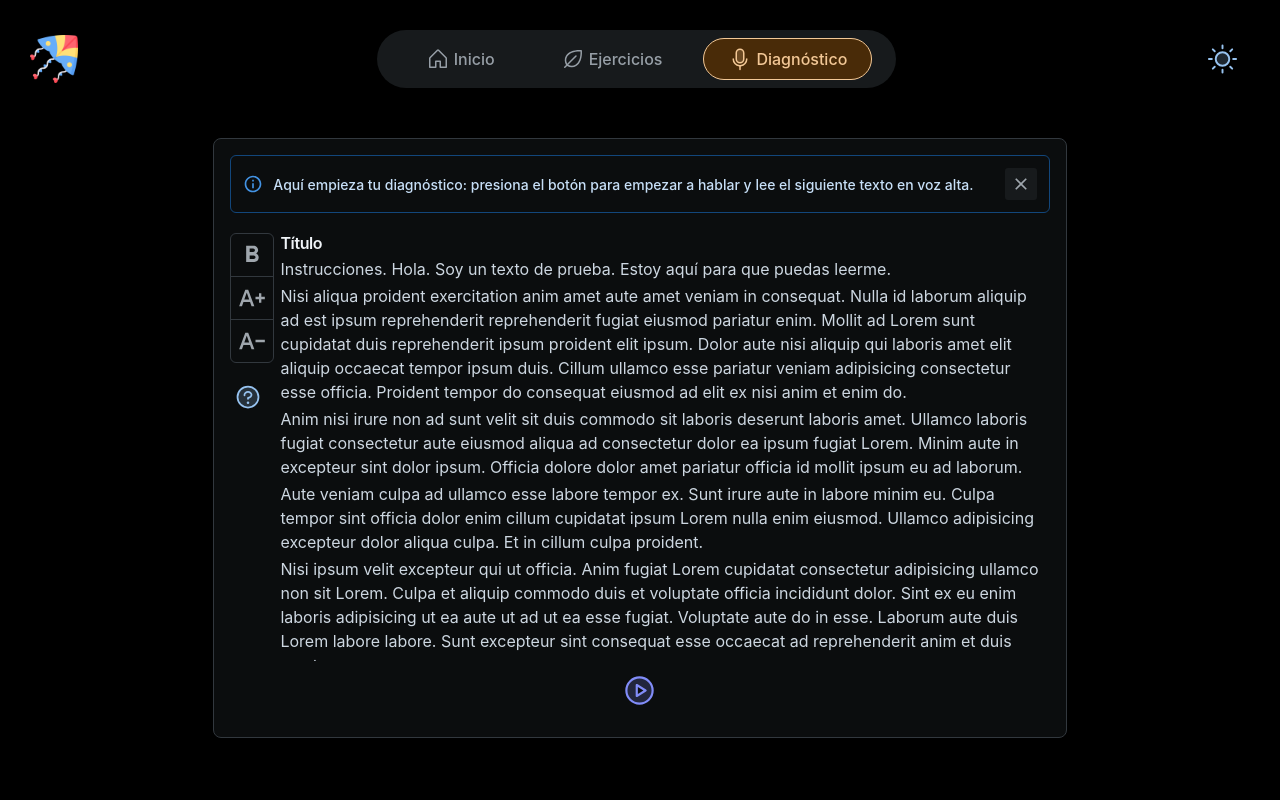
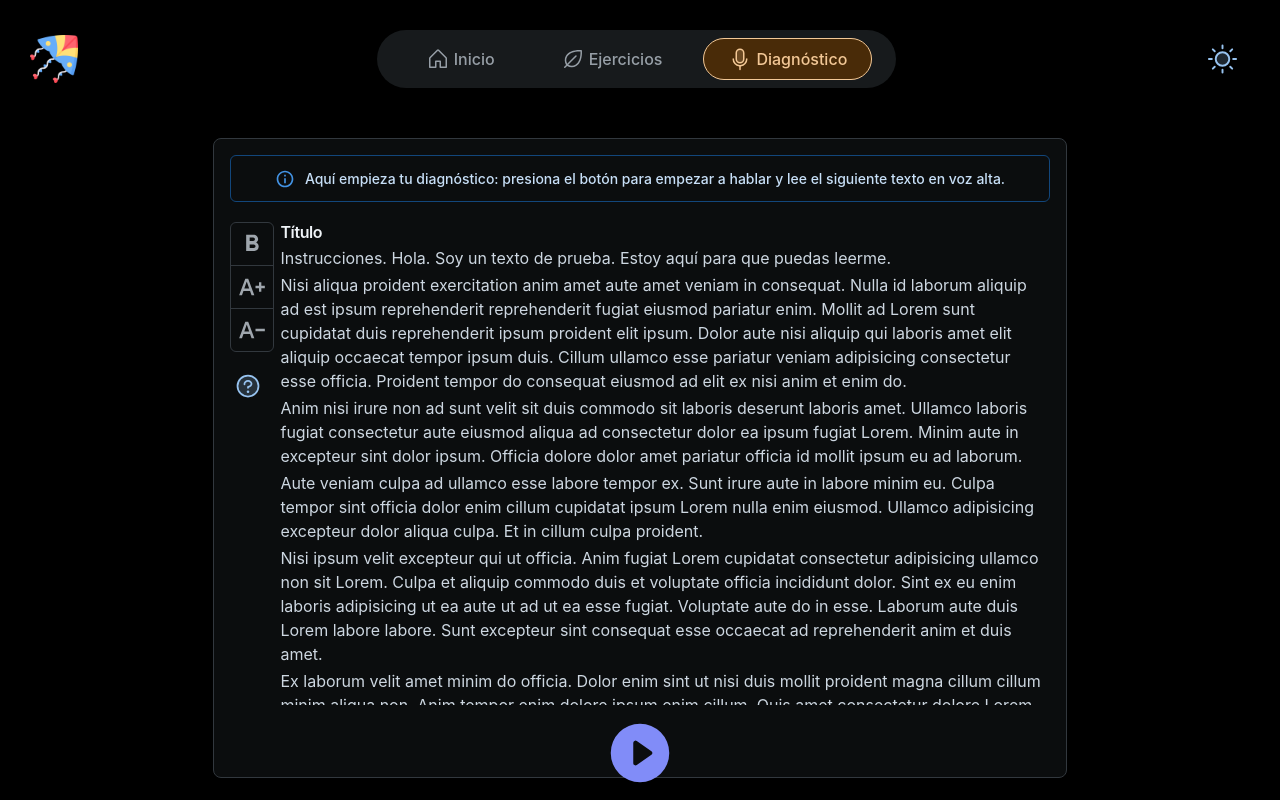
Before and after one commit to Udg-proyecto-Papalote/Papalote, a React (Vite) app: page /diagnostico in a window 1280 px wide. Built offline with nearby package versions, Linux system fonts and the light colour scheme.

Commit message:
refactor: Remove unused import in DiagnosticHelpModal component

```diff
--- a/src/components/Modal/DiagnosticHelpModal.jsx
+++ b/src/components/Modal/DiagnosticHelpModal.jsx
@@ -1,7 +1,6 @@
-import { Button, DialogContent, DialogTitle, Modal, ModalClose, ModalDialog, Typography } from '@mui/joy'
+import { Button, DialogContent, DialogTitle, Modal, ModalDialog, Typography } from '@mui/joy'
 import { DialogActions } from '@mui/material'
 import { NumberCircleOne, NumberCircleTwo, PlayCircle } from '@phosphor-icons/react'
-import React from 'react'
 
 const DiagnosticHelpModal = ({ open, onClose }) => {
     return (
@@ -21,7 +20,6 @@ const DiagnosticHelpModal = ({ open, onClose }) => {
                     </Typography>
                 </DialogContent>
                 <DialogActions>
-
                     <Button variant='outlined' size='sm' fullWidth onClick={onClose}>Entendido</Button>
                 </DialogActions>
             </ModalDialog>
--- a/src/pages/Diagnostico.jsx
+++ b/src/pages/Diagnostico.jsx
@@ -1,15 +1,9 @@
-import { TextDecrease, TextIncrease, FormatBold, Close, InfoOutlined } from "@mui/icons-material";
-import { Grid, Typography, Box, Card, Button, Stack, IconButton, CardContent, ButtonGroup, CardOverflow, Alert } from "@mui/joy"
+import { TextDecrease, TextIncrease, FormatBold, InfoOutlined } from "@mui/icons-material";
+import { Grid, Typography, Card, Button, Stack, IconButton, CardContent, ButtonGroup, Alert, Chip } from "@mui/joy"
 import { useMediaQuery } from "@mui/material";
-import { NumberCircleOne, CaretCircleDoubleLeft, CaretCircleDoubleRight, NumberCircleTwo, Play, NumberCircleThree, PlayCircle, Question, TextB, Info } from "@phosphor-icons/react"
-import { useState } from "react";
+import { PlayCircle, Question, Record, XCircle } from "@phosphor-icons/react"
+import { useEffect, useRef, useState } from "react";
 import DiagnosticHelpModal from "../components/Modal/DiagnosticHelpModal";
-
-export const Diagnostico = () => {
-    const [isBold, setIsBold] = useState(false);
-    const [fontSize, setFontSize] = useState(16);
-    const [openModal, setOpenModal] = useState(false);
-    const [displayInfo, setDisplayInfo] = useState(true);
 
 const text = `Instrucciones. Hola. Soy un texto de prueba. Estoy aquí para que puedas leerme.
 Nisi aliqua proident exercitation anim amet aute amet veniam in consequat. Nulla id laborum aliquip ad est ipsum reprehenderit reprehenderit fugiat eiusmod pariatur enim. Mollit ad Lorem sunt cupidatat duis reprehenderit ipsum proident elit ipsum. Dolor aute nisi aliquip qui laboris amet elit aliquip occaecat tempor ipsum duis. Cillum ullamco esse pariatur veniam adipisicing consectetur esse officia. Proident tempor do consequat eiusmod ad elit ex nisi anim et enim do.
@@ -26,7 +20,97 @@ export const Diagnostico = () => {
 Nulla quis labore labore sint cillum do culpa amet. Culpa sint culpa aute est dolore dolor elit nulla consequat proident occaecat. Anim ea nostrud ea pariatur veniam ut nisi fugiat dolor ipsum laboris anim exercitation. Laborum est cupidatat culpa tempor aliquip. Amet elit incididunt Lorem laborum nisi adipisicing. Do adipisicing nostrud et cupidatat.
 Amet quis et enim ea. Id eiusmod pariatur reprehenderit consequat deserunt dolore exercitation. Anim anim fugiat anim et incididunt duis. Sint deserunt sunt irure sint.
 Sit consectetur consequat minim nostrud cupidatat laboris. Dolor fugiat anim esse est consectetur do officia eu in duis consectetur id sint magna. Occaecat deserunt exercitation enim magna anim velit minim.`
+export const Diagnostico = () => {
+    // text
+    const [isBold, setIsBold] = useState(false);
+    const [fontSize, setFontSize] = useState(16);
+    const [openModal, setOpenModal] = useState(false);
+    const [displayInfo, setDisplayInfo] = useState(true);
 
+    // audio
+    const [isRecording, setIsRecording] = useState(false);
+    const [audioURL, setAudioURL] = useState(null);
+    const [mediaRecorder, setMediaRecorder] = useState(null);
+    const audioRef = useRef(null);
+
+    // width
+    const isMidScreen = useMediaQuery('(max-width: 1150px)');
+    const isSmallScreen = useMediaQuery('(max-width: 800px)');
+
+    // time
+    const [time, setTime] = useState(0);
+
+    const intervalRef = useRef(null);
+
+    const startRecording = () => {
+        navigator.mediaDevices.getUserMedia({ audio: true })
+            .then(stream => {
+                const recorder = new MediaRecorder(stream);
+                setMediaRecorder(recorder);
+
+                recorder.ondataavailable = (event) => {
+                    const url = URL.createObjectURL(event.data);
+                    setAudioURL(url);
+                };
+
+                recorder.start();
+                setIsRecording(true);
+            })
+            .catch(error => {
+                console.error("Error accessing the microphone", error);
+            });
+    };
+
+    const stopRecording = () => {
+        clearInterval(intervalRef.current);
+        intervalRef.current = null;
+        setIsRecording(false);
+
+        mediaRecorder.stop();
+    };
+
+    useEffect(() => {
+        if (isRecording) {
+            intervalRef.current = setInterval(() => {
+                setTime(time => time + 1);
+            }, 1000);
+        } else {
+            clearInterval(intervalRef.current);
+            intervalRef.current = null;
+            setTime(0);
+        }
+
+        // Cleanup function to clear the interval when the component unmounts
+        return () => clearInterval(intervalRef.current);
+    }, [isRecording]);
+
+    const deleteRecording = () => {
+        setAudioURL(null);
+    };
+
+    const sendDiagnostic = () => {
+        // mediaRecorder.ondataavailable = (event) => {
+        //     const audioBlob = new Blob([event.data], { type: 'audio/wav' });
+        //     const formData = new FormData();
+        //     formData.append('audio', audioBlob, 'recording.wav');
+
+        //     // Send the audio file to the backend
+        //     // fetch('/upload', {
+        //     //     method: 'POST',
+        //     //     body: formData,
+        //     // })
+        //     //     .then(response => response.json())
+        //     //     .then(data => {
+        //     //         console.log('File uploaded successfully:', data);
+        //     //         setAudioURL(data.filePath); // Assuming the backend returns the file path
+        //     //     })
+        //     //     .catch(error => {
+        //     //         console.error('Error uploading file:', error);
+        //     //     });
+        // };
+    }
+
+    // rich text
     const clickOnBold = () => {
         setIsBold(!isBold);
     }
@@ -42,24 +126,19 @@ export const Diagnostico = () => {
     return (
         <>
             <Grid lg={8} lgOffset={2} md={8} mdOffset={2} mx={5}>
-                <Card sx={{ width: '100%', height: 'calc(100vh - 200px)' }} >
+                <Card sx={{ width: '100%', height: 'calc(100vh - 160px)' }} >
                     {
                         displayInfo && <Alert
                             startDecorator={<InfoOutlined size={24} color='primary' />}
                             variant="outlined"
                             color="primary"
-                            endDecorator={
-                                <IconButton variant="soft" size="sm" onClick={() => setDisplayInfo(false)}>
-                                    <Close size={16} />
-                                </IconButton>
-                            }
                             sx={{ justifyContent: 'center', alignContent: 'center' }}
                         >
                             Aquí empieza tu diagnóstico:
                             presiona el botón para empezar a hablar y lee el siguiente texto en voz alta.
                         </Alert>
                     }
-                    <Grid container width='100%' height={!displayInfo ? '88%' : '77%'} pt={1}>
+                    <Grid container width='100%' height={isMidScreen ? (audioURL ? '62%': '75%') : '81%'} pt={1}>
                         <Grid xs={2} sm={1} lg={.5} justifyContent='center'>
                             <Stack spacing={2}>
                                 <ButtonGroup orientation="vertical" size="lg" mb={2}>
@@ -92,9 +171,42 @@ export const Diagnostico = () => {
                         </Grid>
                     </Grid>
                     <Grid justifyContent='center' alignContent='center' container>
-                        <IconButton variant="plain" size="sm" >
-                            <PlayCircle size={displayInfo ? 35 : 50} color="#818cf8" weight="duotone" />
+                        {
+                            !audioURL ? (!isRecording ?
+                                <IconButton variant="plain" onClick={startRecording} sx={{ borderRadius: '100px' }} >
+                                    <PlayCircle size={isMidScreen ? 50 : 72} color="#818cf8" weight="fill" />
+                                </IconButton> :
+                                <Stack
+                                    direction="row"
+                                    justifyContent="center"
+                                    alignItems="center"
+                                    spacing={1}
+                                >
+                                    <IconButton variant="plain" onClick={stopRecording} sx={{ borderRadius: '100px' }}>
+                                        <Record size={isMidScreen ? 50 : 72} color="#ef4444" weight="fill" />
                                     </IconButton>
+                                    <Chip sx={{ maxHeight: '10px' }}>
+                                        {time > 0 ? `0${Math.floor(time / 60)}:${time % 60 < 10 ? `0${time % 60}` : time % 60}` : '00:00'}
+                                    </Chip>
+                                </Stack>
+                            ) : null
+                        }
+                        {audioURL && (
+                            <Stack
+                                direction={{ sm: 'column', md: 'row' }}
+                                justifyContent="center"
+                                alignItems="center"
+                                spacing={1}
+                            >
+                                <audio ref={audioRef} src={audioURL} controls/>
+                                <IconButton onClick={deleteRecording} sx={{ borderRadius: '100px' }}>
+                                    <XCircle size={45} color='#ef4444' />
+                                </IconButton>
+                                <Button onClick={sendDiagnostic} sx={{ borderRadius: '100px' }} color="success" variant="outlined" size="lg">
+                                    Enviar diagnóstico
+                                </Button>
+                            </Stack>
+                        )}
                     </Grid>
                 </Card>
             </Grid>
```
Lines whose indentation alone changed are shown as unchanged.
